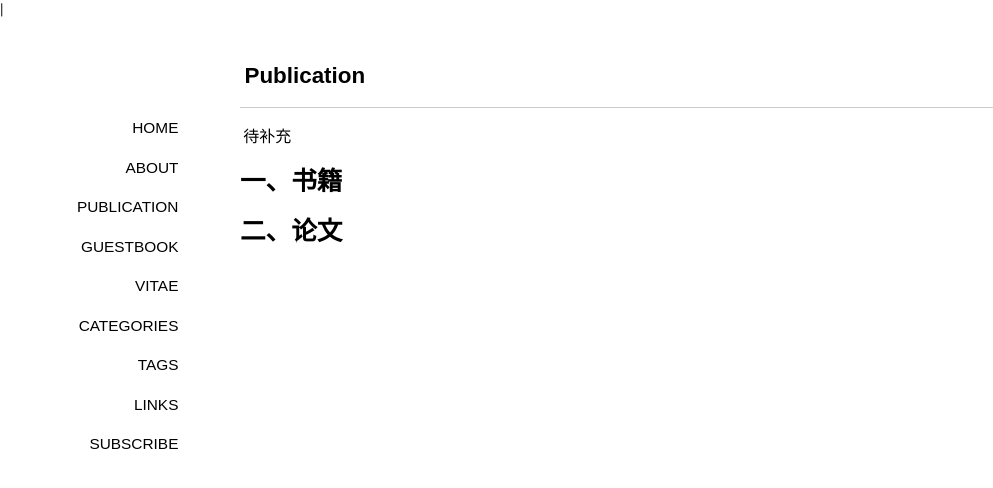
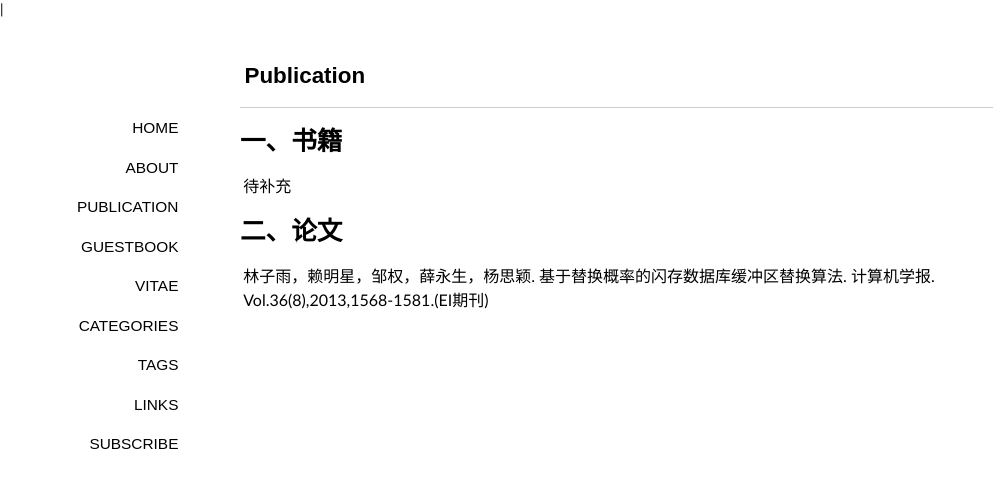
Before and after one commit to lalor/cn, a Jekyll site: the page built from publication/index.md, in a window 1280 px wide. Shown: the top 488 px of the page, without its empty margins (0-993 px from the left). Built offline with Jekyll 4.4.1, drawn with Linux system fonts in a browser that asks for light colours; some web fonts are replaced; Markdown is read by kramdown in place of the engine named in the settings.

Commit message:
add publication item

```diff
--- a/publication/index.md
+++ b/publication/index.md
@@ -5,9 +5,14 @@ pagetitle: 你忘记你的理想了吗
 comments: no
 ---
 
-待补充
 
 # 一、书籍
 
+待补充
+
+
+
 
 # 二、论文
+
+林子雨，赖明星，邹权，薛永生，杨思颖. 基于替换概率的闪存数据库缓冲区替换算法. 计算机学报. Vol.36(8),2013,1568-1581.(EI期刊)
```
